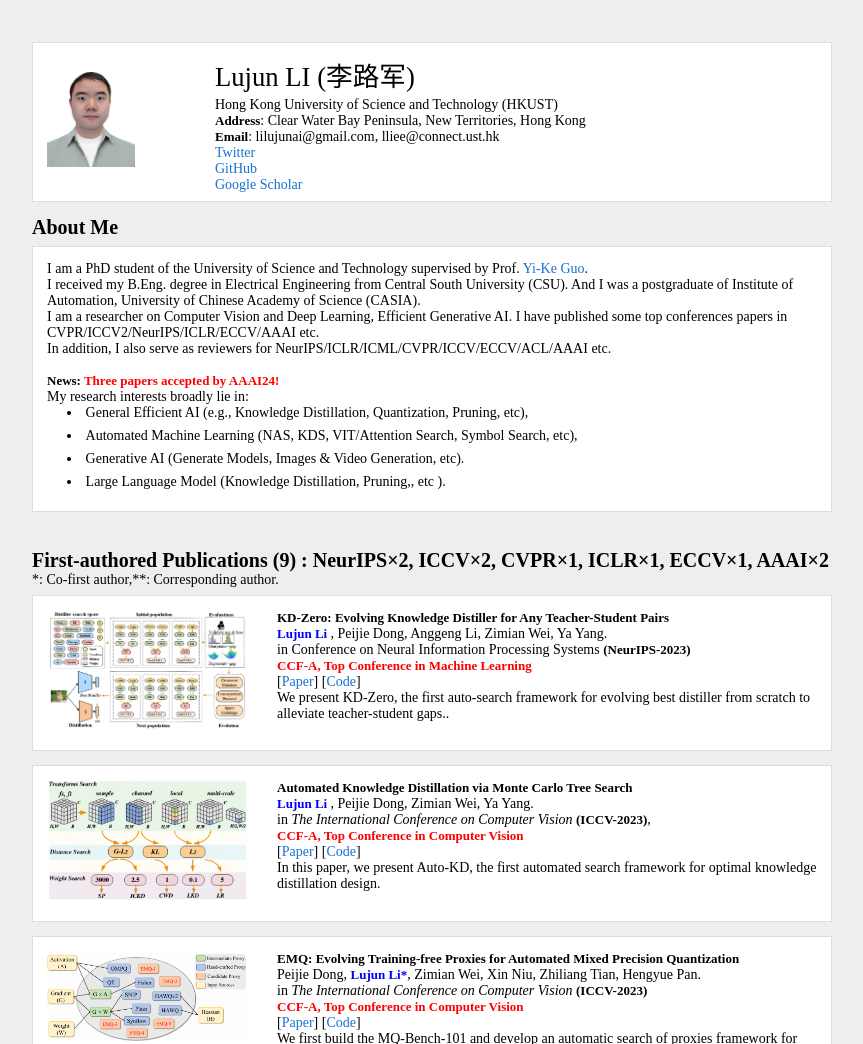
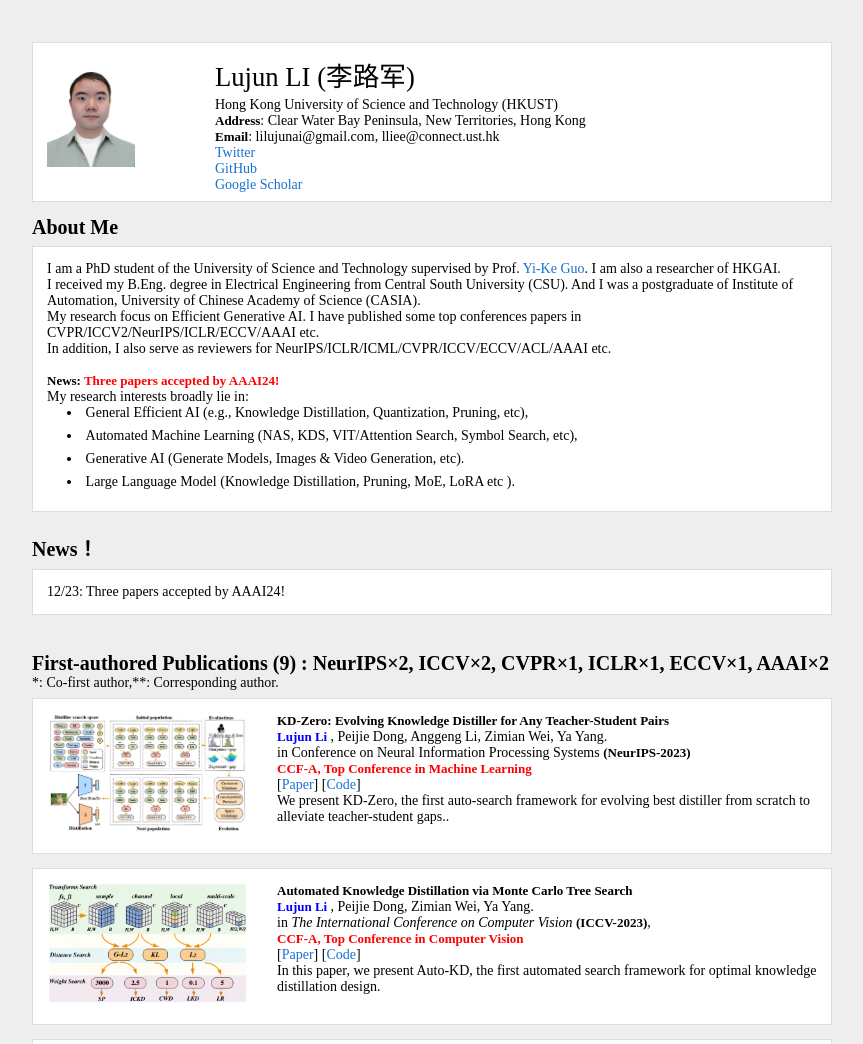
Before and after one commit to lliee23/lliee.github.io, a plain HTML site: page index.html in a window 1280 px wide. Shown: the top 1044 px of the page, without its empty margins (208-1071 px from the left). Drawn offline with Linux system fonts and the light colour scheme.

Commit message:
Update index.html

```diff
--- a/index.html
+++ b/index.html
@@ -241,10 +241,10 @@
         </h2>
         <div class="paper">
                 I am a PhD student of the University of Science and Technology supervised by Prof. <span> <a href="https://cse.hkust.edu.hk/admin/people/faculty/profile/yikeguo">Yi-Ke Guo</a></span>.
-                      <br>
+                   I am also a researcher of HKGAI.   <br>
                 I received my B.Eng. degree in Electrical Engineering from Central South University (CSU). And I was a postgraduate of Institute of Automation, University of Chinese Academy of Science (CASIA).
                       <br>
-                I am a researcher on Computer Vision and Deep Learning, Efficient Generative AI. I have published some top conferences papers in CVPR/ICCV2/NeurIPS/ICLR/ECCV/AAAI etc.
+                My research focus on Efficient Generative AI. I have published some top conferences papers in CVPR/ICCV2/NeurIPS/ICLR/ECCV/AAAI etc.
                    <br>
                 In addition, I also serve as reviewers for NeurIPS/ICLR/ICML/CVPR/ICCV/ECCV/ACL/AAAI etc. <br>
       <br>
@@ -262,7 +262,22 @@
             Generative AI (Generate Models, Images & Video Generation, etc).
           <li>
 
-            Large Language Model (Knowledge Distillation, Pruning,, etc ).
+            Large Language Model (Knowledge Distillation, Pruning, MoE, LoRA etc ).
+            <!-- <p style='color:red'><strong>I am looking for a postdoctoral position. Please feel free to contact me through the email.</strong></p> -->
+        </div>
+    </div>
+</div>
+
+<body>
+
+
+<div style="clear: both;">
+    <div class="section">
+        <h2>News！
+        </h2>
+        <div class="paper">
+
+                12/23: Three papers accepted by AAAI24!
             <!-- <p style='color:red'><strong>I am looking for a postdoctoral position. Please feel free to contact me through the email.</strong></p> -->
         </div>
     </div>
@@ -463,22 +478,23 @@
     <div class="section">
         <h2>Review Services</h2>
         <div class="paper">
+            Journal: IJCV;TNNLS;TCSVT
             Conference:
                 <li>
 
-            2024: ACM MM, ECCV, ICML, AutoML, ACL
+            2024: ACM MM, ECCV, ICML, AutoML, ACL ;
     <li>
 
-            2023: CVPR, AAAI,  ACM MM, ICCV, NeurIPS, ICLR, WACV, AutoML
+            2023: CVPR, AAAI,  ACM MM, ICCV, NeurIPS, ICLR, WACV, AutoML;
             <li>
 
-           2022: CVPR, AAAI,  ACM MM, ECCV, NeurIPS, WACV
+           2022: CVPR, AAAI,  ACM MM, ECCV, NeurIPS, WACV;
 
               <li>
 
-            2021 AAAI, ACM MM,
-            <br>
-            Journal: IJCV;TNNLS;TCSVT
+            2021: AAAI, ACM MM;
+                      <li>
+
         </div>
     </div>
 </div>
```
